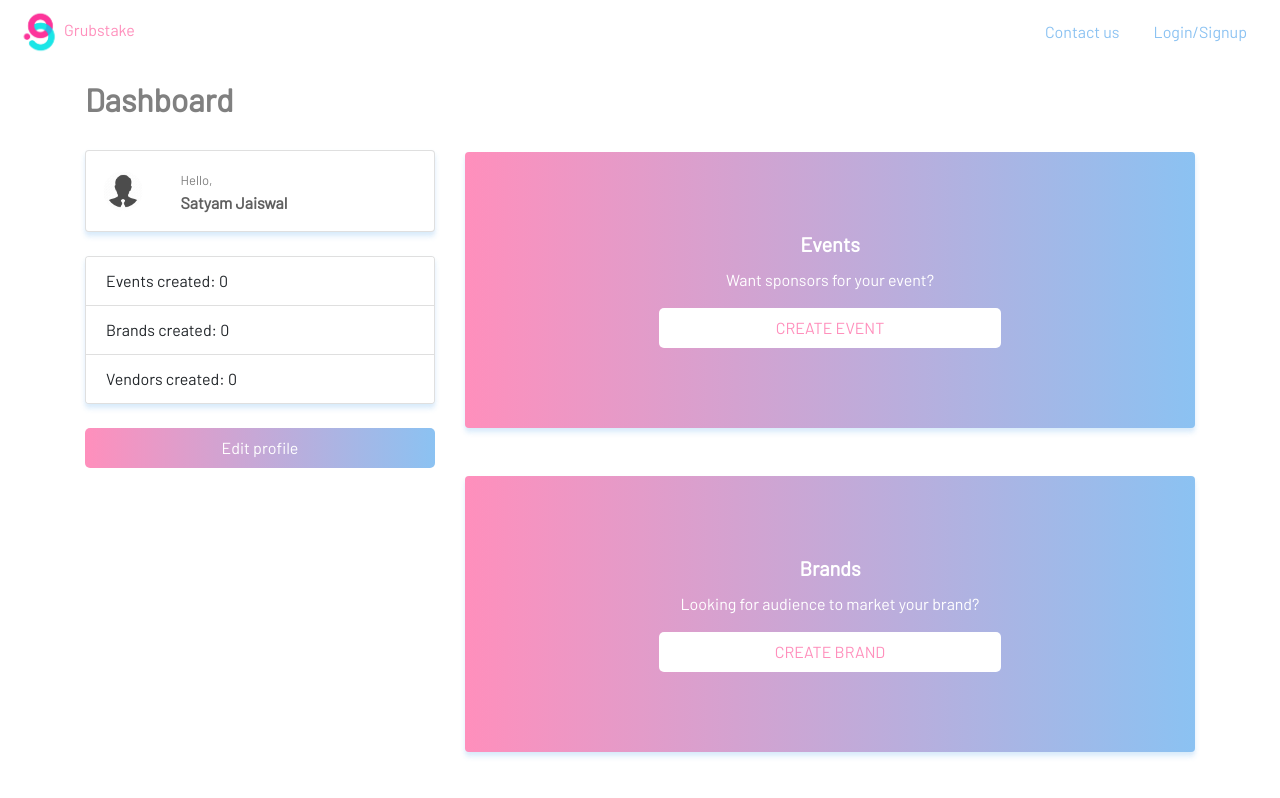
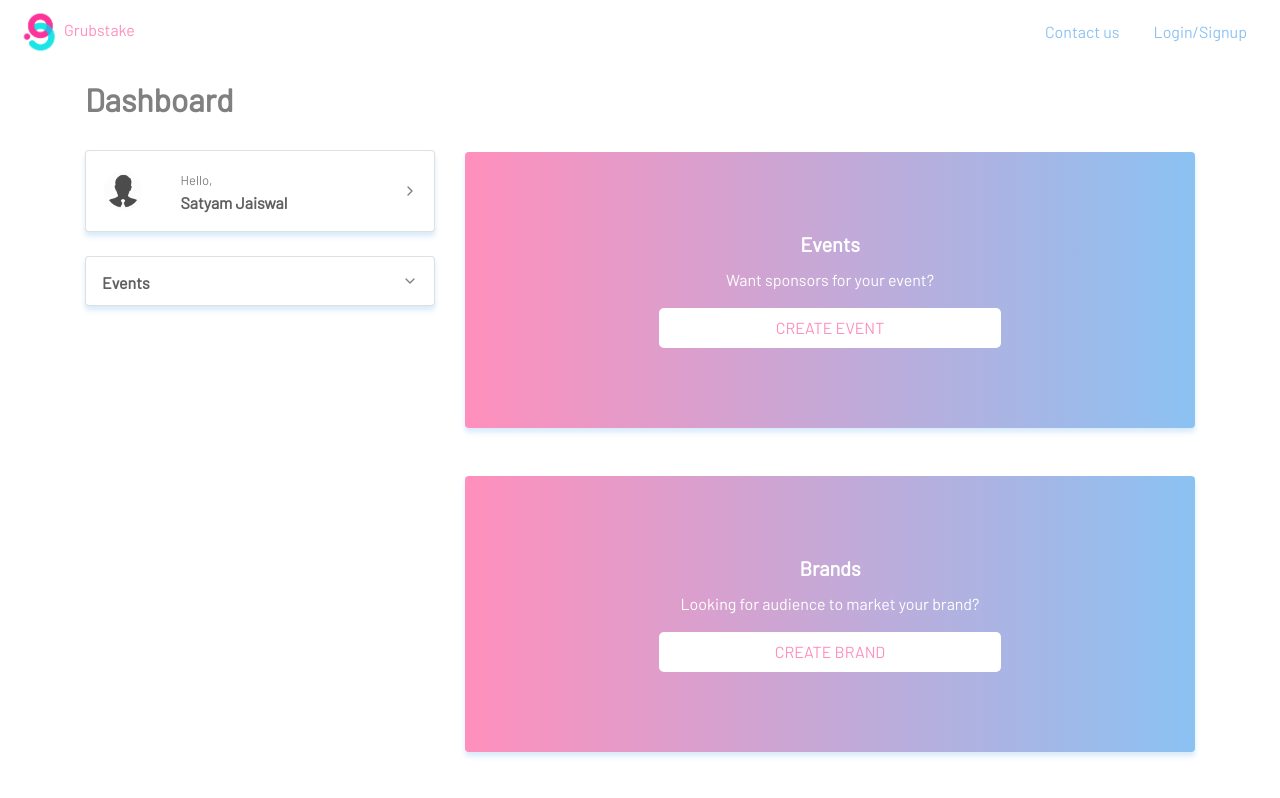
Before and after one commit to shivamvk/Grubstake-frontend, a React (Create React App) app: page /user/dashboard in a window 1280 px wide. Shown: the top 798 px of the page. Built offline with nearby package versions, Linux system fonts and the light colour scheme.

Commit message:
update ui of dashboard

```diff
--- a/src/User/Dashboard/Dashboard.js
+++ b/src/User/Dashboard/Dashboard.js
@@ -34,7 +34,7 @@ const Dashboard = () => {
             Dashboard
           </h2>
           <br></br>
-          <ProfileSection />
+          <ProfileSection events={DUMMY_EVENTS}/>
         </Col>
         <Col md={12} lg={8}>
           <br></br>
--- a/src/User/Dashboard/components/ProfileSectionGreeting.js
+++ b/src/User/Dashboard/components/Greeting.js
@@ -3,7 +3,7 @@ import Row from "react-bootstrap/Row";
 import Col from "react-bootstrap/Col";
 import Avatar from "../../../shared/UIElements/Avatar";
 
-const ProfileSectionGreeting = (props) => {
+const Greeting = (props) => {
   return (
     <Row>
       <Col xs={2} md={3}>
@@ -22,4 +22,4 @@ const ProfileSectionGreeting = (props) => {
   );
 };
 
-export default ProfileSectionGreeting;
+export default Greeting;
--- a/src/User/Dashboard/components/ProfileSectionDesktop.js
+++ /dev/null
@@ -1,32 +0,0 @@
-import React from "react";
-import Card from "react-bootstrap/Card";
-import ListGroup from "react-bootstrap/ListGroup";
-import Button from "../../../shared/FormElements/Button";
-import { Link } from "react-router-dom";
-import ProfileSectionGreeting from "./ProfileSectionGreeting";
-
-const ProfileSectionDesktop = () => {
-  return (
-    <>
-      <Card className="profile-section__card">
-        <ProfileSectionGreeting name="Satyam Jaiswal" />
-      </Card>
-      <br></br>
-      <Card className="profile-section__card">
-        <ListGroup className="profile-section__card_list" variant="flush">
-          <ListGroup.Item>Events created: 0</ListGroup.Item>
-          <ListGroup.Item>Brands created: 0</ListGroup.Item>
-          <ListGroup.Item>Vendors created: 0</ListGroup.Item>
-        </ListGroup>
-      </Card>
-      <br></br>
-      <Link to="/user/profile">
-        <Button variant="main" width="max">
-          Edit profile
-        </Button>
-      </Link>
-    </>
-  );
-};
-
-export default ProfileSectionDesktop;
--- a/src/User/Dashboard/components/ProfileSectionMobile.js
+++ /dev/null
@@ -1,67 +0,0 @@
-import React, { useState } from "react";
-import Card from "react-bootstrap/Card";
-import Collapse from "react-bootstrap/Collapse";
-import ListGroup from "react-bootstrap/ListGroup";
-import Button from "../../../shared/FormElements/Button";
-import {
-  FiChevronDown as DownIcon,
-  FiChevronUp as UpIcon,
-} from "react-icons/fi";
-import { Link } from "react-router-dom";
-import ProfileSectionGreeting from "./ProfileSectionGreeting";
-
-const ProfileSectionMobile = () => {
-  const [isDeatailOpen, setIsDetailOpen] = useState(false);
-  const openDeatils = () => {
-    setIsDetailOpen(true);
-  };
-  const closeDetails = () => {
-    setIsDetailOpen(false);
-  };
-
-  return (
-    <>
-      <Card className="profile-section__card">
-        <ProfileSectionGreeting name="Satyam Jaiswal" />
-        {isDeatailOpen ? (
-          <UpIcon
-            className="profile-section__mobile_toggle"
-            onClick={closeDetails}
-            aria-controls="profile-details"
-            aria-expanded={isDeatailOpen}
-          />
-        ) : (
-          <DownIcon
-            className="profile-section__mobile_toggle"
-            onClick={openDeatils}
-            aria-controls="profile-details"
-            aria-expanded={isDeatailOpen}
-          />
-        )}
-        <Collapse in={isDeatailOpen}>
-          <div id="profile-details">
-            <ListGroup
-              horizontal
-              className="profile-section__card_list margin-1"
-            >
-              <ListGroup.Item>Events created: 0</ListGroup.Item>
-              <ListGroup.Item>Brands created: 0</ListGroup.Item>
-              <ListGroup.Item>Vendors created: 0</ListGroup.Item>
-            </ListGroup>
-            <br></br>
-            <br></br>
-            <Link to="/user/profile">
-              <Button variant="main" width="med">
-                Edit profile
-              </Button>
-            </Link>
-            <br></br>
-            <br></br>
-          </div>
-        </Collapse>
-      </Card>
-    </>
-  );
-};
-
-export default ProfileSectionMobile;
--- a/src/User/Dashboard/components/ShortListItem.js
+++ b/src/User/Dashboard/components/ShortListItem.js
@@ -21,7 +21,7 @@ const ShortListItem = (props) => {
               {props.description}
             </Card.Text>
           </Col>
-          <AiOutlineRight className="right-center-vetical" />
+          <AiOutlineRight className="right-center-vetical color-grey" />
         </Row>
       </Card>
       <br></br>
--- a/src/User/Dashboard/sections/ProfileSection.css
+++ b/src/User/Dashboard/sections/ProfileSection.css
@@ -35,7 +35,6 @@ span {
 .profile-section__mobile_toggle {
   position: absolute;
   right: 1rem;
-  top: 2rem;
 }
 
 .profile-section__mobile_image {
@@ -43,3 +42,7 @@ span {
   top: 40%;
   left: 40%;
 }
+
+.list-group-item {
+  border: none !important;
+}
--- a/src/User/Dashboard/sections/ProfileSection.js
+++ b/src/User/Dashboard/sections/ProfileSection.js
@@ -1,15 +1,79 @@
-import React from "react";
-import ProfileSectionDesktop from "../components/ProfileSectionDesktop";
-import ProfileSectionMobile from "../components/ProfileSectionMobile";
+import React, { useState } from "react";
+import Card from "react-bootstrap/Card";
+import ProfileSectionGreeting from "../components/Greeting";
+import {
+  FiChevronRight as RightIcon,
+  FiChevronDown as DownIcon,
+  FiChevronUp as UpIcon,
+} from "react-icons/fi";
+import { Link } from "react-router-dom";
+import Collapse from "react-bootstrap/Collapse";
+import ListGroup from "react-bootstrap/ListGroup";
 
 import "./ProfileSection.css";
 
-const ProfileSection = () => {
-  if (window.innerWidth < 992) {
-    return <ProfileSectionMobile />;
-  } else {
-    return <ProfileSectionDesktop />;
-  }
+const ProfileSection = (props) => {
+  const [isEventListOpen, setIsEventListOpen] = useState(false);
+  return (
+    <>
+      <Link to="/user/profile" className="remove-link-decoration">
+        <>
+          <Card className="profile-section__card">
+            <ProfileSectionGreeting name="Satyam Jaiswal" />
+            <RightIcon
+              color="grey"
+              className="profile-section__mobile_toggle pos-top-2"
+            />
+          </Card>
+        </>
+      </Link>
+      <br></br>
+      {props.events.length === 0 && window.innerWidth < 992 ? null : (
+        <Card
+          className="profile-section__card"
+          onClick={() => setIsEventListOpen(!isEventListOpen)}
+          aria-controls="eventList"
+          aria-expanded={isEventListOpen}
+        >
+          <Card.Title className="text-align-left font-size-md color-dark-grey margin-1">
+            Events
+          </Card.Title>
+          {isEventListOpen ? (
+            <UpIcon
+              color="grey"
+              className="profile-section__mobile_toggle pos-top-1"
+            />
+          ) : (
+            <DownIcon
+              color="grey"
+              className="profile-section__mobile_toggle pos-top-1"
+            />
+          )}
+          <Collapse in={isEventListOpen}>
+            <div id="eventList">
+              <ListGroup variant="flush">
+                {props.events.length === 0 ? (
+                  <ListGroup.Item className="text-align-left">
+                    No event created
+                  </ListGroup.Item>
+                ) : (
+                  props.events.map((event) => {
+                    return (
+                      <Link className="remove-link-decoration color-grey" to={`/user/dashboard/event/${event.id}`}>
+                        <ListGroup.Item className="text-align-left border-bottom">
+                          {event.title}
+                        </ListGroup.Item>
+                      </Link>
+                    );
+                  })
+                )}
+              </ListGroup>
+            </div>
+          </Collapse>
+        </Card>
+      )}
+    </>
+  );
 };
 
 export default ProfileSection;
--- a/src/index.css
+++ b/src/index.css
@@ -12,6 +12,13 @@ code {
     monospace;
 }
 
+.pos-top-1 {
+  top: 1rem;
+}
+
+.pos-top-2 {
+  top: 2rem;
+}
 .right-center-vetical {
   position: absolute;
   right: 1rem;
@@ -39,7 +46,7 @@ code {
   margin: 1rem;
 }
 
-.margin-top-1{
+.margin-top-1 {
   margin-top: 1rem;
 }
 
@@ -56,11 +63,11 @@ code {
 }
 
 .font-size-sm {
-  font-size: small;
+  font-size: small !important;
 }
 
 .font-size-md {
-  font-size: medium;
+  font-size: medium !important;
 }
 
 .remove-link-decoration {
@@ -68,5 +75,10 @@ code {
 }
 
 .remove-link-decoration:hover {
+  color: #606060;
   text-decoration: none;
 }
+
+.border-bottom {
+  border-bottom: 1px solid grey !important;
+}
```
